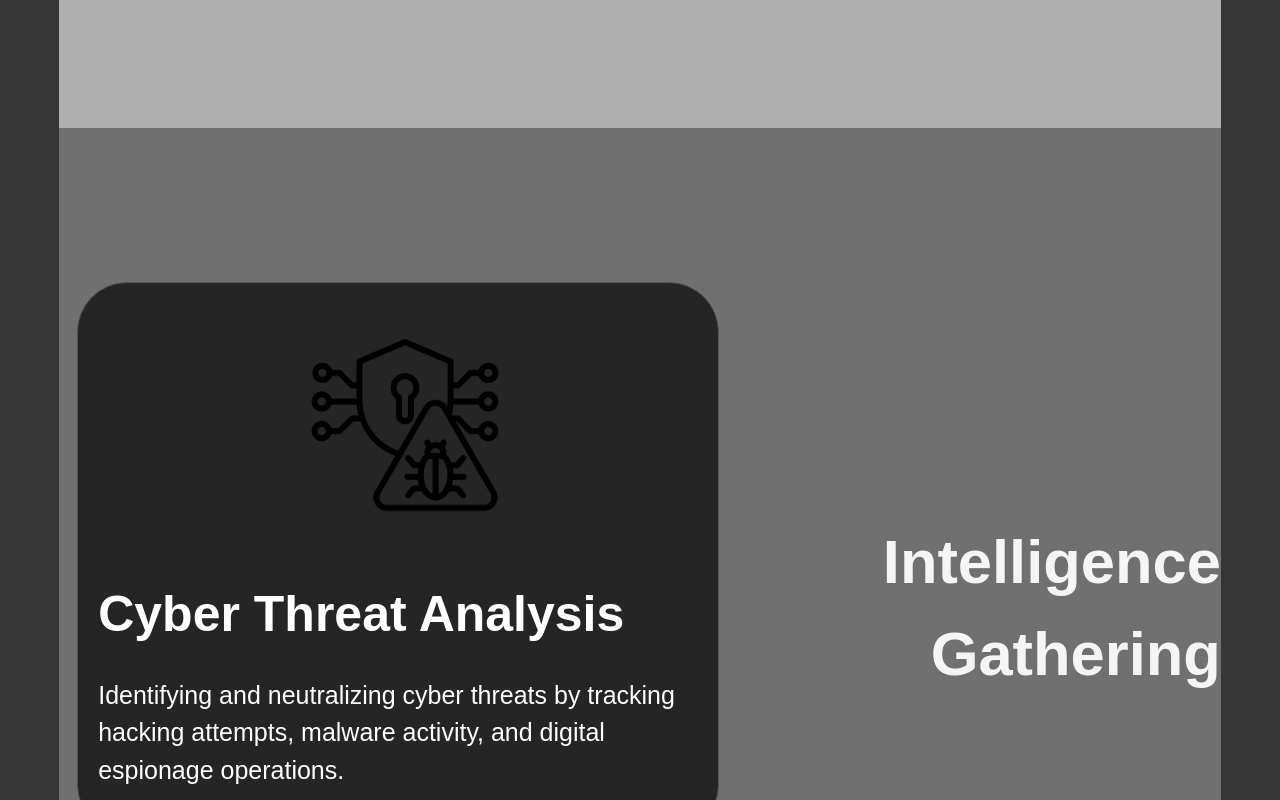
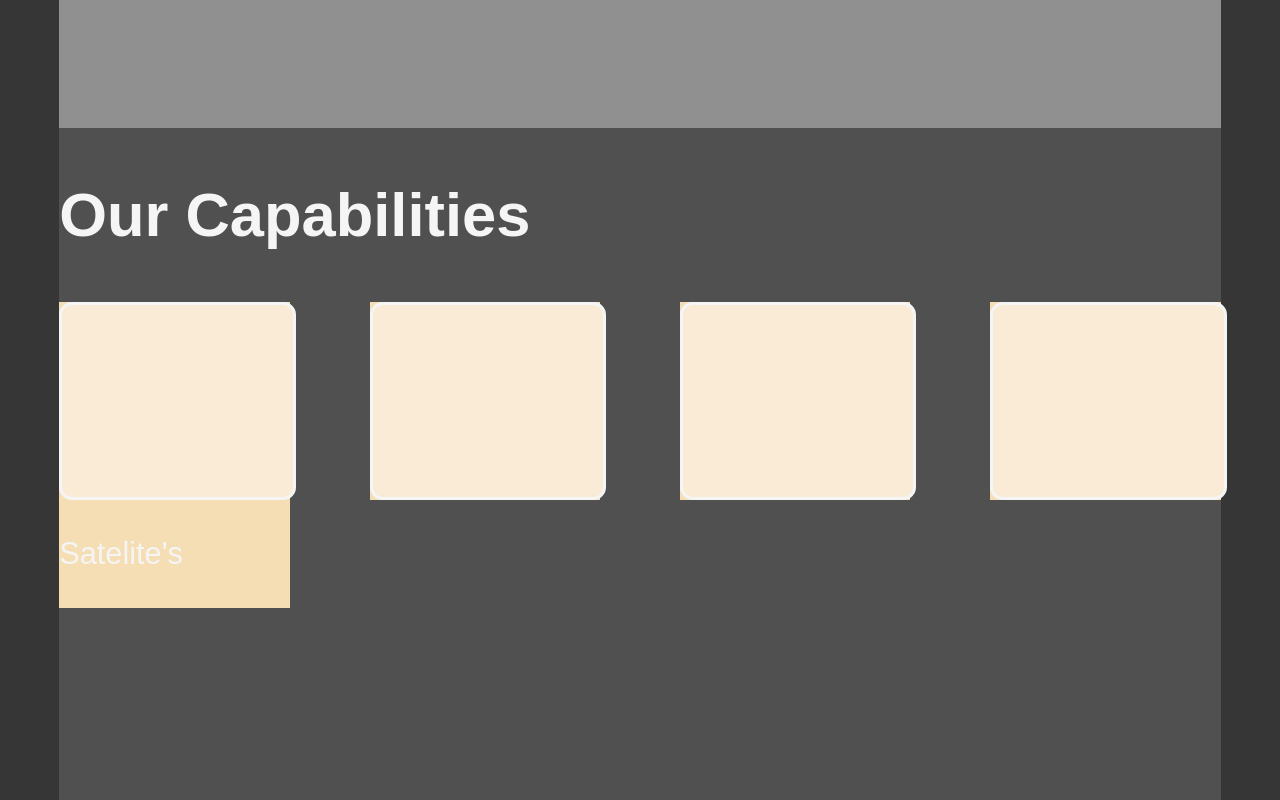
Before and after one commit to RoryMurray7/Sobek, a React (Vite) app: page / in a window 1280 px wide. Shown: the part 1640-2440 px from the top of the page. Built offline with nearby package versions, Linux system fonts and the light colour scheme; a web font is replaced by a local one.

Commit message:
created capabilities component

```diff
--- /dev/null
+++ b/src/Capabilities.tsx
@@ -0,0 +1,38 @@
+function Capabilities() {
+  return (
+    <div className="sectionContainer" id="capabilitiesContainer" style={{ backgroundColor: "#505050" }}>
+
+      <div className="leftHeader">
+        <h1>Our Capabilities</h1>
+      </div>
+
+      <div className="capabilitiesCardContainer">
+
+        <div className="capabilitiesCard">
+          <div className="cababilitiesCardImage">
+          </div>
+          <p>Satelite's</p>
+        </div>
+
+        <div className="capabilitiesCard">
+          <div className="cababilitiesCardImage">
+          </div>
+        </div>
+
+        <div className="capabilitiesCard">
+          <div className="cababilitiesCardImage">
+          </div>
+        </div>
+
+        <div className="capabilitiesCard">
+          <div className="cababilitiesCardImage">
+          </div>
+        </div>
+
+      </div>
+
+    </div>
+  );
+}
+
+export default Capabilities;
--- a/src/Tagline.tsx
+++ b/src/Tagline.tsx
@@ -4,7 +4,7 @@ import TrueFocus from "./components/TrueFocus/TrueFocus";
 
 function Tagline() {
   return (
-    <div className="sectionContainer" style={{ backgroundColor: "#B0B0B0" }}>
+    <div className="sectionContainer" style={{ backgroundColor: "#909090" }}>
       <div className="leftHeader" id="overviewHeader">
         <div id="trueFocusContainer">
           <TrueFocus
--- a/src/index.css
+++ b/src/index.css
@@ -32,7 +32,6 @@ img {
 }
 
 .leftHeader {
-  position: absolute;
   width: 40vw;
 }
 
@@ -91,6 +90,32 @@ img {
   border-radius: 1vw;
 }
 
+#capabilitiesContainer {
+  flex-direction: column;
+  align-items: start;
+}
+.capabilitiesCardContainer {
+  display: flex;
+  flex-direction: row;
+  justify-content: space-between;
+  width: 100%;
+}
+
+.capabilitiesCard {
+  width: 18vw;
+  height: fit-content;
+  background-color: wheat;
+  display: flex;
+  flex-direction: column;
+}
+
+.cababilitiesCardImage {
+  background-color: antiquewhite;
+  width: 100%;
+  height: 15vw;
+  border-style: solid;
+  border-radius: 1vw;
+}
 .gatheringIcons {
   width: 15vw;
   height: auto;
--- a/src/main.tsx
+++ b/src/main.tsx
@@ -6,12 +6,14 @@ import Overview from "./Overview.tsx";
 import Gathering from "./Gathering.tsx";
 import Analysis from "./Analysis.tsx";
 import Tagline from "./Tagline.tsx";
+import Capabilities from "./Capabilities";
 
 createRoot(document.getElementById("root")!).render(
   <StrictMode>
     <Header />
     <Overview />
     <Tagline />
+    <Capabilities />
     <Gathering />
     <Analysis />
   </StrictMode>
```
